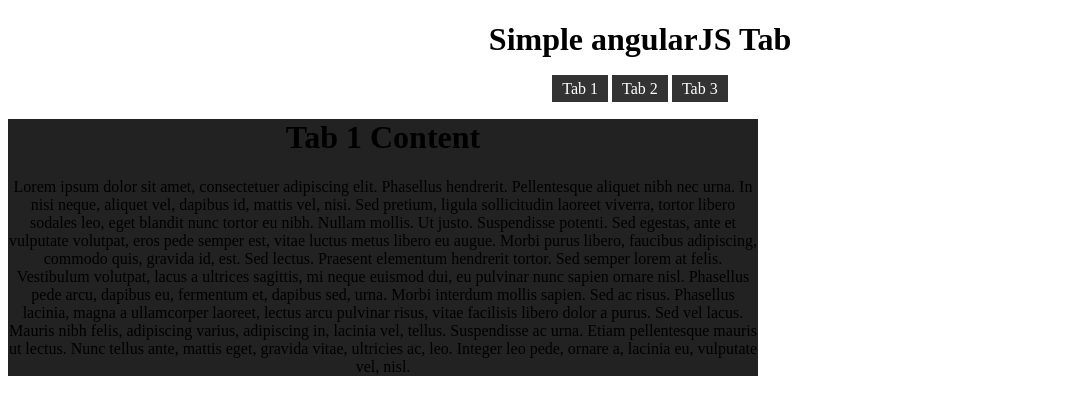
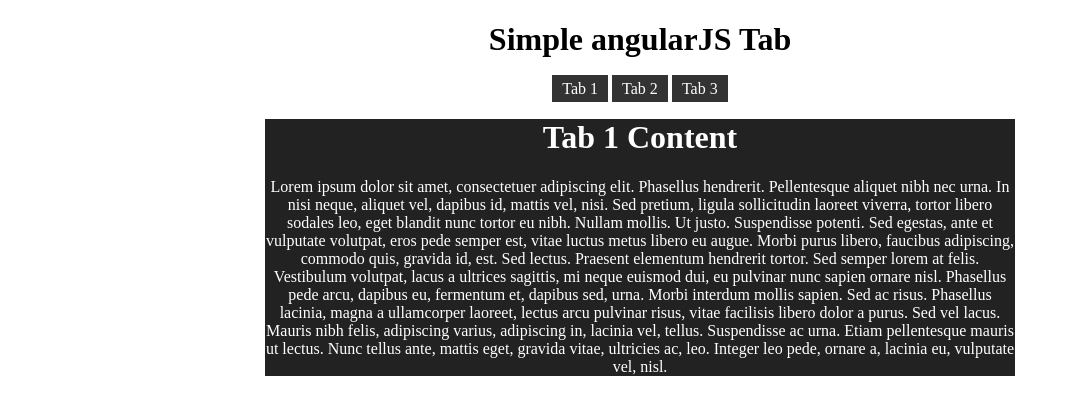
Before and after one commit to valentyn90/AngularJS-Tab, a plain HTML site: page index.html in a window 1280 px wide. Both pictures are taken after a click on the link "Tab 1". Shown: the whole page, without its empty margins (0-1070 px from the left). Drawn offline with Linux system fonts and the light colour scheme.

Commit message:
added margin to div

```diff
--- a/style.css
+++ b/style.css
@@ -15,7 +15,8 @@ a:hover, a:active {
 }
 
 div {
-	color: #000;
+	color: #fff;
 	background-color: #222;
 	max-width: 750px;
+	margin: 0 auto;
 }
```
